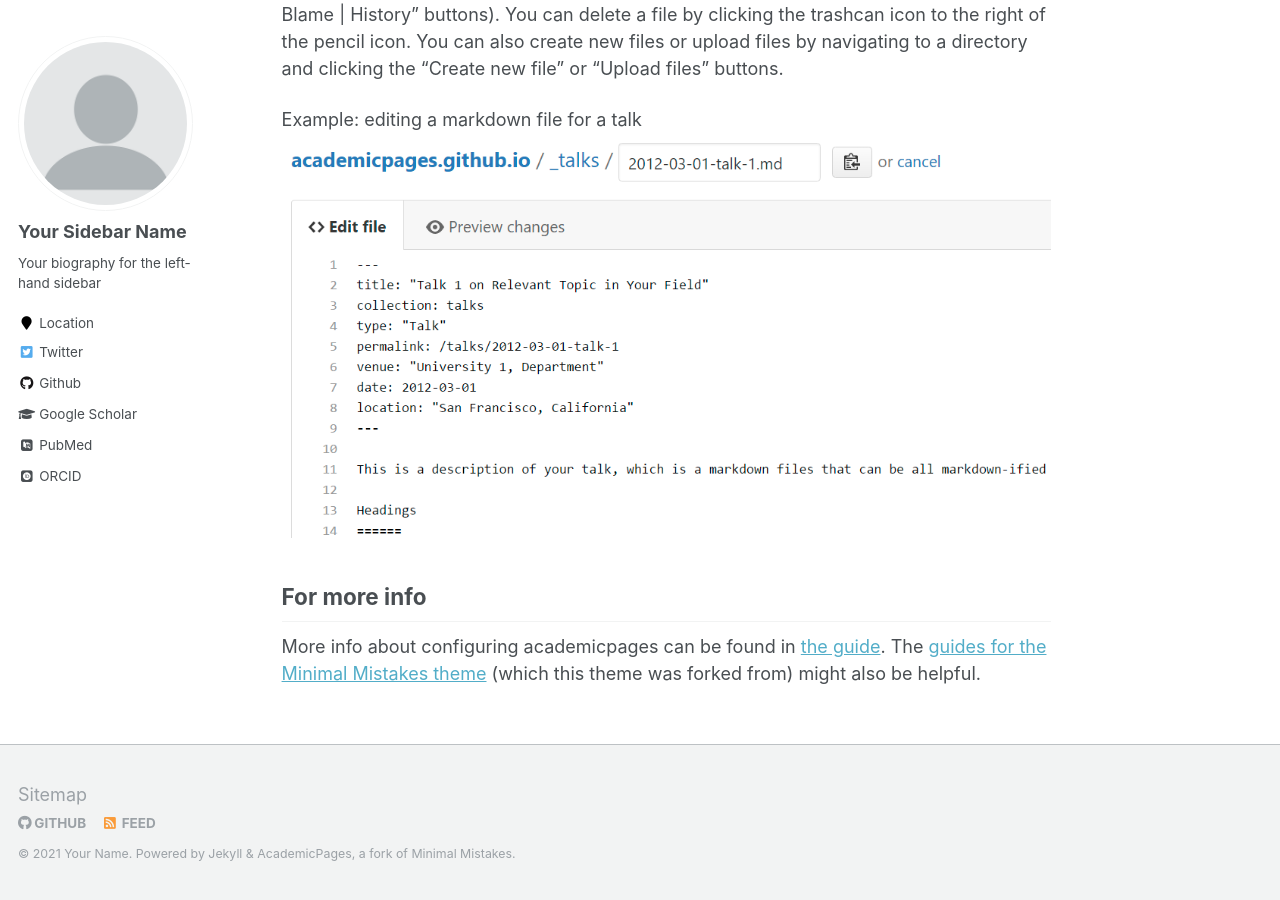
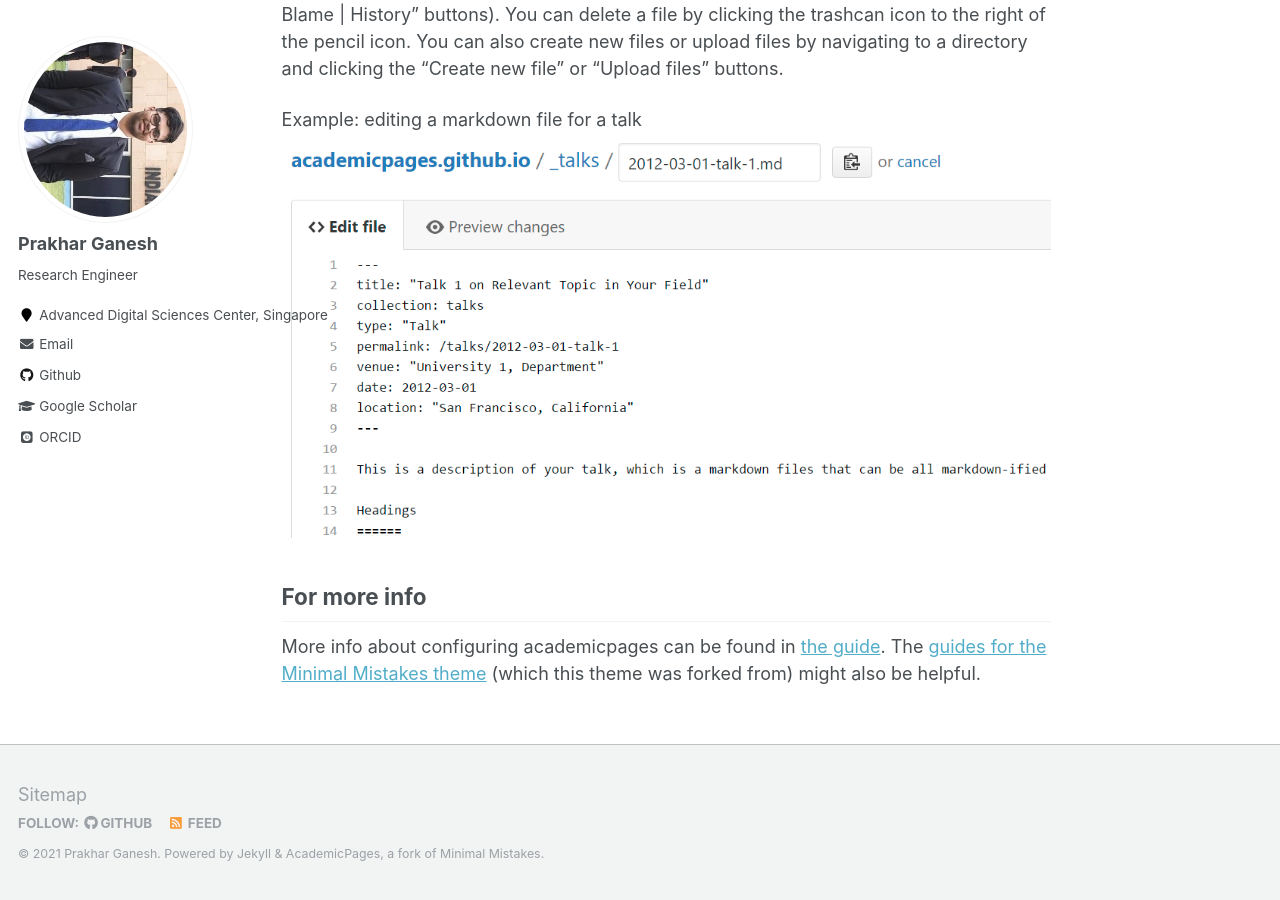
Before and after one commit to prakharg24/prakharg24.github.io, a Jekyll site: the page built from _pages/about.md, in a window 1280 px wide and 900 px high, scrolled down 2463 px. Built offline with Jekyll 4.4.1, drawn with Linux system fonts in a browser that asks for light colours; some web fonts are replaced.

Commit message:
front page config

```diff
--- a/_config.yml
+++ b/_config.yml
@@ -6,20 +6,20 @@
 # `jekyll serve`. If you change this file, please restart the server process.
 
 # Site Settings
-locale                   : "en-SG"
+locale                   : "en-US"
 title                    : "Prakhar Ganesh"
 title_separator          : "-"
-name                     : &name "Your Name"
-description              : &description "personal description"
+name                     : &name "Prakhar Ganesh"
+description              : &description "Homepage"
 url                      : https://prakharg24.github.io # the base hostname & protocol for your site e.g. "https://mmistakes.github.io"
 baseurl                  : "" # the subpath of your site, e.g. "/blog"
-repository               : "academicpages/academicpages.github.io"
-teaser                   :  # filename of teaser fallback teaser image placed in /images/, .e.g. "500x300.png"
+repository               : "prakharg24.github.io"
+teaser                   : # filename of teaser fallback teaser image placed in /images/, .e.g. "500x300.png"
 breadcrumbs              : false # true, false (default)
 words_per_minute         : 160
 future                   : true
 read_more                : "disabled" # if enabled, adds "Read more" links to excerpts
-talkmap_link             : false #change to true to add link to talkmap on talks page
+talkmap_link             : true #change to true to add link to talkmap on talks page
 comments:
   provider               : # false (default), "disqus", "discourse", "facebook", "google-plus", "staticman", "custom"
   disqus:
@@ -80,14 +80,14 @@ analytics:
 
 # Site Author
 author:
-  name             : "Your Sidebar Name"
-  avatar           : "profile.png"
-  bio              : "Your biography for the left-hand sidebar"
-  location         : "Location"
+  name             : "Prakhar Ganesh"
+  avatar           : "profile.jpg"
+  bio              : "Research Engineer"
+  location         : "Advanced Digital Sciences Center, Singapore"
   employer         :
-  pubmed           : "https://www.ncbi.nlm.nih.gov/pubmed/?term=john+snow"
-  googlescholar    : "http://yourfullgooglescholarurl.com"
-  email            :
+  pubmed           :
+  googlescholar    : "https://scholar.google.co.in/citations?user=Xd5QJoEAAAAJ&hl=en&oi=ao"
+  email            : "prakhar.g@adsc-create.edu.sg"
   researchgate     :  # example: "https://www.researchgate.net/profile/yourprofile"
   uri              :
   bitbucket        :
@@ -96,7 +96,7 @@ author:
   flickr           :
   facebook         :
   foursquare       :
-  github           : "academicpages"
+  github           : "prakharg24"
   google_plus      :
   keybase          :
   instagram        :
@@ -109,7 +109,7 @@ author:
   stackoverflow    : # http://stackoverflow.com/users/123456/username
   steam            :
   tumblr           :
-  twitter          : "replacethistwitterhandle"
+  twitter          :
   vine             :
   weibo            :
   xing             :
```
Also changed, not shown: images/profile.jpg (added), images/profile.png (deleted).
